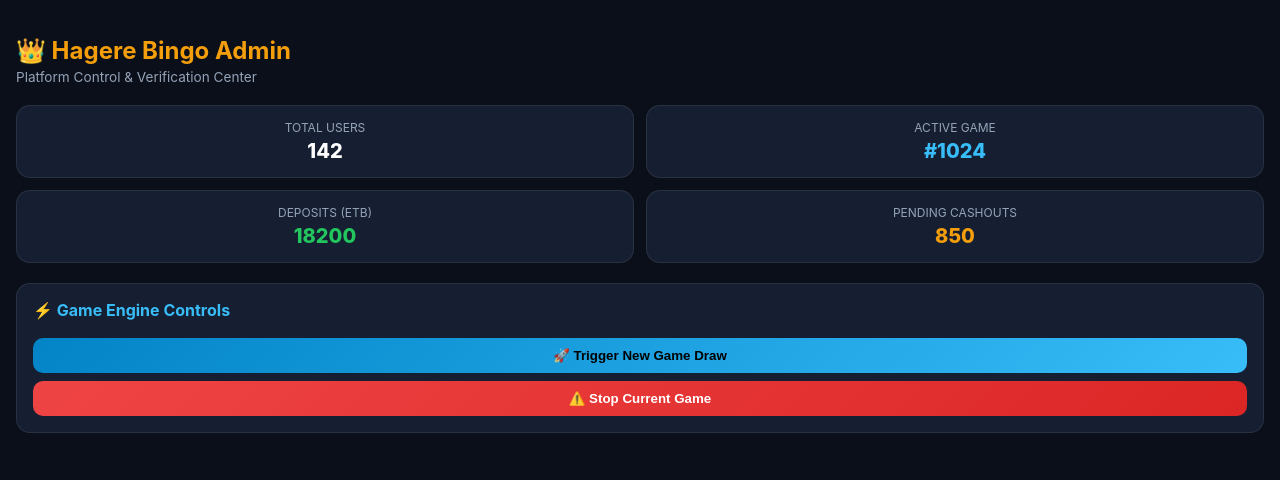
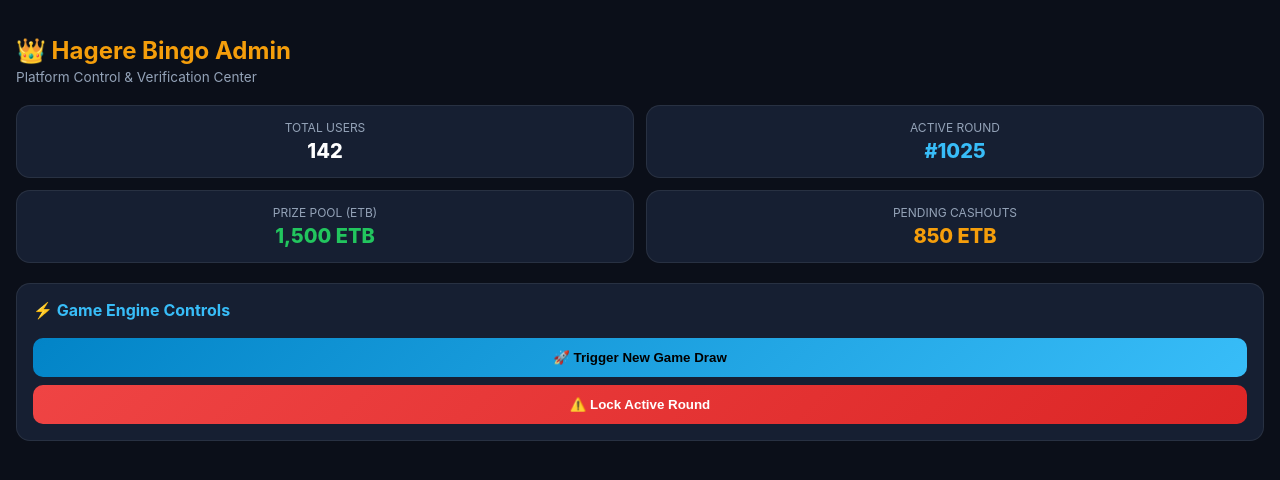
Before and after one commit to mam423027-prog/bingo-bot, a FastAPI app: page /admin in a window 1280 px wide. Shown: the top 480 px of the page. Run offline with FastAPI, Linux system fonts and the light colour scheme.

Commit message:
Connect game draw and ticket purchase logic

```diff
--- a/main.py
+++ b/main.py
@@ -5,6 +5,7 @@ from contextlib import asynccontextmanager
 from fastapi import FastAPI, Request
 from fastapi.responses import HTMLResponse, JSONResponse
 from fastapi.templating import Jinja2Templates
+from pydantic import BaseModel
 from aiogram import Bot, Dispatcher, types
 
 logging.basicConfig(level=logging.INFO)
@@ -16,12 +17,26 @@ ADMIN_IDS = [349952871]
 bot = Bot(token=BOT_TOKEN)
 dp = Dispatcher(bot)
 
+# --- In-Memory Game State ---
+game_state = {
+    "round_id": 1025,
+    "prize_pool": 1500,
+    "ticket_price": 10,
+    "total_users": 142,
+    "pending_withdrawals": 850,
+    "total_tickets_sold": 150,
+    "status": "open" # open, drawing, finished
+}
+
+class TicketPurchase(BaseModel):
+    count: int
+
 @asynccontextmanager
 async def lifespan(app: FastAPI):
     try:
         await bot.delete_webhook(drop_pending_updates=True)
         asyncio.create_task(dp.start_polling(reset_webhook=True))
-        logging.info("Bot started successfully.")
+        logging.info("Bot started successfully with Game Engine.")
     except Exception as e:
         logging.error(f"Startup error: {e}")
     yield
@@ -31,6 +46,7 @@ async def lifespan(app: FastAPI):
 app = FastAPI(lifespan=lifespan)
 templates = Jinja2Templates(directory="templates")
 
+# --- Telegram Bot Handlers ---
 @dp.message_handler(commands=['admin'])
 async def admin_cmd(message: types.Message):
     if message.from_user.id in ADMIN_IDS:
@@ -56,9 +72,10 @@ async def start_cmd(message: types.Message):
         parse_mode="Markdown"
     )
 
+# --- Web & API Routes ---
 @app.get("/", response_class=HTMLResponse)
 async def serve_index(request: Request):
-    return templates.TemplateResponse("index.html", {"request": request})
+    return templates.TemplateResponse("index.html", {"request": request, "round_id": game_state["round_id"], "prize_pool": game_state["prize_pool"]})
 
 @app.get("/admin", response_class=HTMLResponse)
 async def serve_admin(request: Request):
@@ -67,8 +84,39 @@ async def serve_admin(request: Request):
 @app.get("/api/admin/stats")
 async def get_admin_stats():
     return JSONResponse({
-        "total_users": 142,
-        "total_deposits": 18200,
-        "pending_withdrawals": 850,
-        "active_game_id": 1025
+        "total_users": game_state["total_users"],
+        "total_deposits": game_state["total_tickets_sold"] * game_state["ticket_price"],
+        "pending_withdrawals": game_state["pending_withdrawals"],
+        "active_game_id": game_state["round_id"],
+        "prize_pool": game_state["prize_pool"]
     })
+
+@app.post("/api/buy")
+async def buy_tickets(purchase: TicketPurchase):
+    if game_state["status"] != "open":
+        return JSONResponse({"status": "error", "message": "Game round is currently closed for draw."}, status_code=400)
+
+    cost = purchase.count * game_state["ticket_price"]
+    game_state["total_tickets_sold"] += purchase.count
+    game_state["prize_pool"] += int(cost * 0.8) # 80% goes to prize pool
+
+    return JSONResponse({
+        "status": "success",
+        "message": f"Successfully purchased {purchase.count} tickets for {cost} ETB!",
+        "new_prize_pool": game_state["prize_pool"]
+    })
+
+@app.post("/api/admin/start-draw")
+async def start_draw():
+    game_state["status"] = "drawing"
+    # Advance to next round after draw initiation
+    old_round = game_state["round_id"]
+    game_state["round_id"] += 1
+    game_state["prize_pool"] = 1000 # Base reset pool for new round
+    game_state["status"] = "open"
+
+    return JSONResponse({
+        "status": "success",
+        "message": f"Draw completed for Round #{old_round}. Round #{game_state['round_id']} is now OPEN!",
+        "new_round": game_state["round_id"]
+    })
--- a/templates/admin.html
+++ b/templates/admin.html
@@ -55,7 +55,7 @@
             background: linear-gradient(135deg, #0284c7, #38bdf8);
             color: #000;
             border: none;
-            padding: 10px 16px;
+            padding: 12px 16px;
             border-radius: 10px;
             font-weight: 700;
             cursor: pointer;
@@ -74,12 +74,12 @@
             <div class="kpi-val" id="stat-users">...</div>
         </div>
         <div class="kpi-card">
-            <div class="kpi-title">Active Game</div>
-            <div class="kpi-val" id="stat-game" style="color:var(--accent-glow);">#1024</div>
+            <div class="kpi-title">Active Round</div>
+            <div class="kpi-val" id="stat-game" style="color:var(--accent-glow);">...</div>
         </div>
         <div class="kpi-card">
-            <div class="kpi-title">Deposits (ETB)</div>
-            <div class="kpi-val" id="stat-deposits" style="color:var(--success);">...</div>
+            <div class="kpi-title">Prize Pool (ETB)</div>
+            <div class="kpi-val" id="stat-pool" style="color:var(--success);">...</div>
         </div>
         <div class="kpi-card">
             <div class="kpi-title">Pending Cashouts</div>
@@ -89,8 +89,8 @@
 
     <div class="section-box">
         <div class="section-title">⚡ Game Engine Controls</div>
-        <button onclick="alert('Next Bingo Game Started!')">🚀 Trigger New Game Draw</button>
-        <button style="background:linear-gradient(135deg, #ef4444, #dc2626); color:#fff;" onclick="alert('Active game cancelled.')">⚠️ Stop Current Game</button>
+        <button onclick="triggerDraw()">🚀 Trigger New Game Draw</button>
+        <button style="background:linear-gradient(135deg, #ef4444, #dc2626); color:#fff;" onclick="alert('Current round locked.')">⚠️ Lock Active Round</button>
     </div>
 
     <script>
@@ -99,13 +99,28 @@
                 const res = await fetch('/api/admin/stats');
                 const data = await res.json();
                 document.getElementById('stat-users').innerText = data.total_users;
-                document.getElementById('stat-deposits').innerText = data.total_deposits;
-                document.getElementById('stat-withdrawals').innerText = data.pending_withdrawals;
+                document.getElementById('stat-game').innerText = "#" + data.active_game_id;
+                document.getElementById('stat-pool').innerText = data.prize_pool.toLocaleString() + " ETB";
+                document.getElementById('stat-withdrawals').innerText = data.pending_withdrawals + " ETB";
             } catch (e) {
                 console.error("Failed to load stats", e);
             }
         }
+
+        async function triggerDraw() {
+            if (!confirm("Are you sure you want to draw numbers and start the next round?")) return;
+            try {
+                const res = await fetch('/api/admin/start-draw', { method: 'POST' });
+                const data = await res.json();
+                alert(data.message);
+                fetchStats();
+            } catch (e) {
+                alert("Failed to execute game draw.");
+            }
+        }
+
         fetchStats();
+        setInterval(fetchStats, 5000);
     </script>
 </body>
 </html>
```
Also changed, not shown: templates/index.html (+29 -11 lines).
